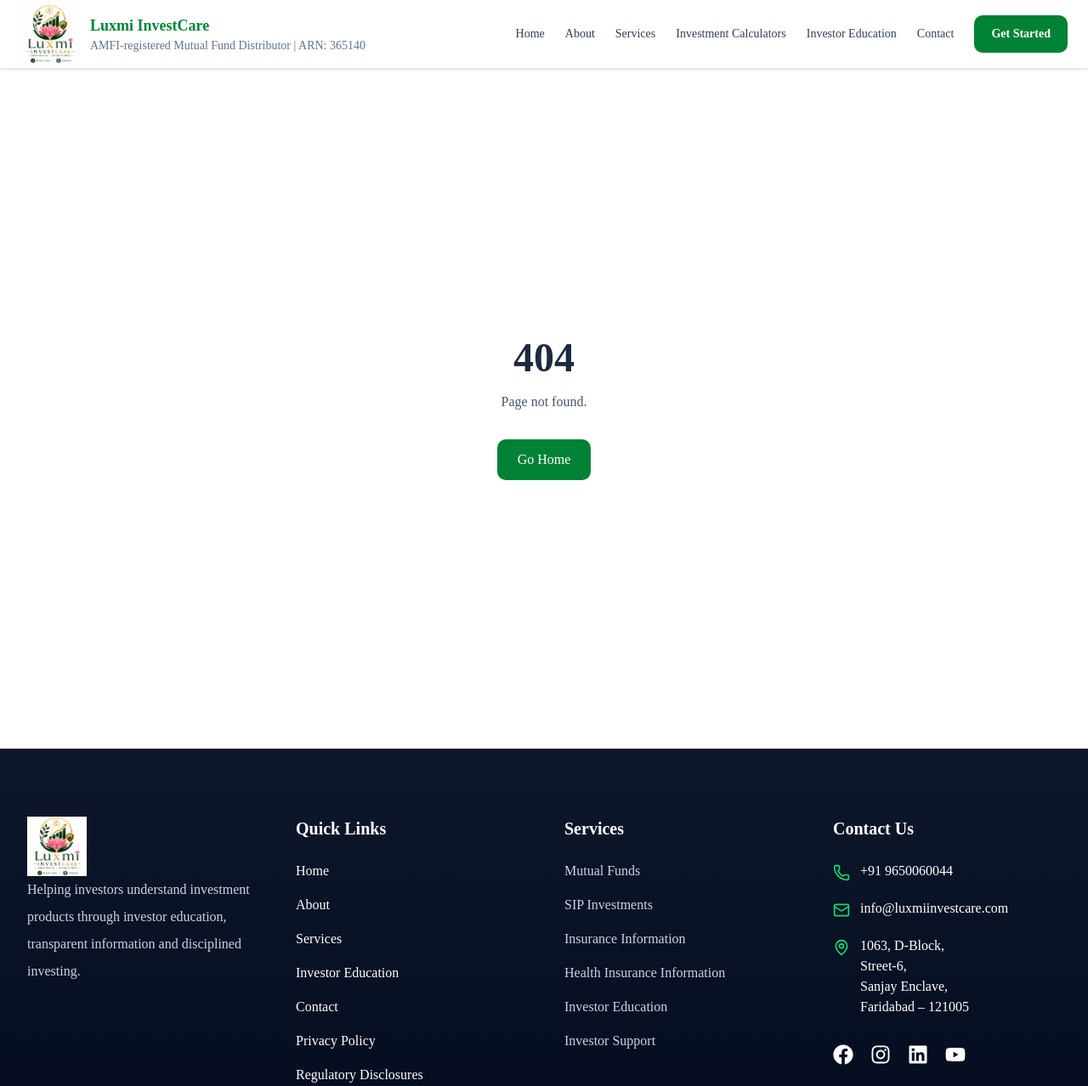
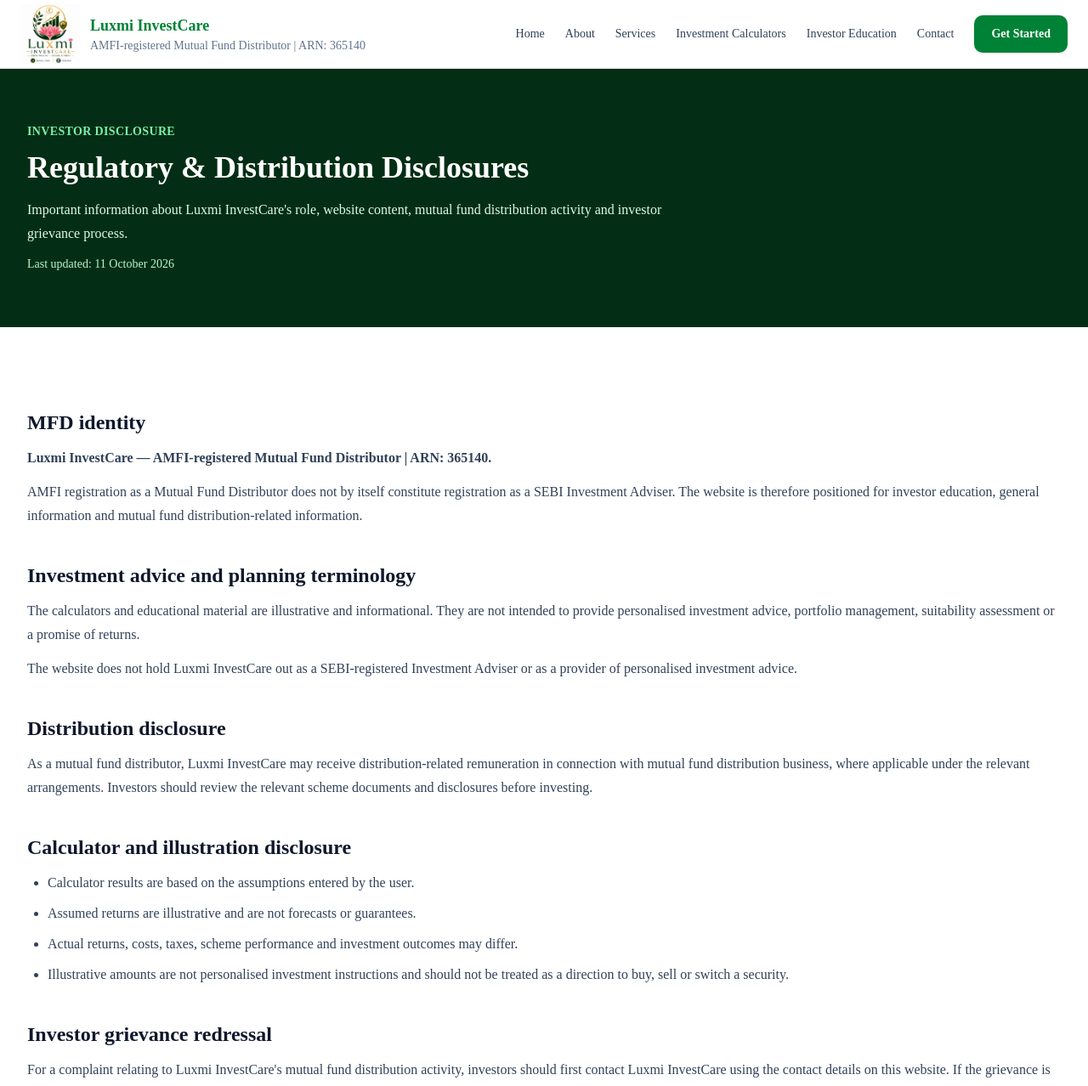
Before and after one commit to shivpawan007/LuxmiInvestCare, a Next.js app: page /disclosures in a window 1280 px wide. Before the commit this address had no page. Shown: the top 1278 px of the page at 85% size. Built offline with nearby package versions, Linux system fonts and the light colour scheme.

Commit message:
Add MFD compliance disclosure page

```diff
--- /dev/null
+++ b/app/disclosures/page.tsx
@@ -0,0 +1,137 @@
+import Link from "next/link";
+import MutualFundRiskWarning from "@/components/compliance/MutualFundRiskWarning";
+
+export const metadata = {
+    title: "Regulatory & Distribution Disclosures | Luxmi InvestCare",
+    description:
+        "Regulatory, distribution and investor-education disclosures for Luxmi InvestCare.",
+};
+
+export default function DisclosuresPage() {
+    return (
+        <main className="bg-white">
+            <section className="bg-green-950 py-16 text-white">
+                <div className="container-custom">
+                    <p className="text-sm font-semibold uppercase tracking-wide text-green-300">
+                        Investor Disclosure
+                    </p>
+                    <h1 className="mt-3 text-4xl font-bold">
+                        Regulatory & Distribution Disclosures
+                    </h1>
+                    <p className="mt-4 max-w-3xl leading-7 text-green-100">
+                        Important information about Luxmi InvestCare's role,
+                        website content, mutual fund distribution activity and
+                        investor grievance process.
+                    </p>
+                    <p className="mt-3 text-sm text-green-200">
+                        Last updated: 11 October 2026
+                    </p>
+                </div>
+            </section>
+
+            <section className="section">
+                <div className="container-custom max-w-4xl">
+                    <div className="space-y-10 text-slate-700">
+                        <section>
+                            <h2 className="text-2xl font-bold text-slate-900">MFD identity</h2>
+                            <p className="mt-3 leading-7">
+                                <strong>Luxmi InvestCare — AMFI-registered Mutual Fund Distributor | ARN: 365140.</strong>
+                            </p>
+                            <p className="mt-3 leading-7">
+                                AMFI registration as a Mutual Fund Distributor does not by itself
+                                constitute registration as a SEBI Investment Adviser. The website
+                                is therefore positioned for investor education, general information
+                                and mutual fund distribution-related information.
+                            </p>
+                        </section>
+
+                        <section>
+                            <h2 className="text-2xl font-bold text-slate-900">Investment advice and planning terminology</h2>
+                            <p className="mt-3 leading-7">
+                                The calculators and educational material are illustrative and
+                                informational. They are not intended to provide personalised investment
+                                advice, portfolio management, suitability assessment or a promise
+                                of returns.
+                            </p>
+                            <p className="mt-3 leading-7">
+                                The website does not hold Luxmi InvestCare out as a SEBI-registered Investment Adviser
+                                or as a provider of personalised investment advice.
+                            </p>
+                        </section>
+
+                        <section>
+                            <h2 className="text-2xl font-bold text-slate-900">Distribution disclosure</h2>
+                            <p className="mt-3 leading-7">
+                                As a mutual fund distributor, Luxmi InvestCare may receive
+                                distribution-related remuneration in connection with mutual fund
+                                distribution business, where applicable under the relevant
+                                arrangements. Investors should review the relevant scheme documents
+                                and disclosures before investing.
+                            </p>
+                        </section>
+
+                        <section>
+                            <h2 className="text-2xl font-bold text-slate-900">Calculator and illustration disclosure</h2>
+                            <ul className="mt-3 list-disc space-y-2 pl-6 leading-7">
+                                <li>Calculator results are based on the assumptions entered by the user.</li>
+                                <li>Assumed returns are illustrative and are not forecasts or guarantees.</li>
+                                <li>Actual returns, costs, taxes, scheme performance and investment outcomes may differ.</li>
+                                <li>Illustrative amounts are not personalised investment instructions and should not be treated as a direction to buy, sell or switch a security.</li>
+                            </ul>
+                        </section>
+
+                        <section>
+                            <h2 className="text-2xl font-bold text-slate-900">Investor grievance redressal</h2>
+                            <p className="mt-3 leading-7">
+                                For a complaint relating to Luxmi InvestCare's mutual fund
+                                distribution activity, investors should first contact Luxmi
+                                InvestCare using the contact details on this website. If the
+                                grievance is not resolved through the concerned entity,
+                                investors may use SEBI's SCORES platform where the matter is
+                                within SCORES' scope.
+                            </p>
+                            <p className="mt-3 leading-7">
+                                <a
+                                    href="https://scores.sebi.gov.in/"
+                                    target="_blank"
+                                    rel="noopener noreferrer"
+                                    className="font-semibold text-green-700 underline"
+                                >
+                                    SEBI SCORES — Investor Complaint Redressal
+                                </a>
+                            </p>
+                        </section>
+
+                        <section>
+                            <h2 className="text-2xl font-bold text-slate-900">Standard mutual fund risk warning</h2>
+                            <div className="mt-4 rounded-xl border border-slate-200 bg-slate-50 p-5">
+                                <MutualFundRiskWarning />
+                            </div>
+                        </section>
+
+                        <section>
+                            <h2 className="text-2xl font-bold text-slate-900">Regulatory references</h2>
+                            <p className="mt-3 leading-7">
+                                The website's compliance wording is designed with reference to
+                                applicable SEBI mutual fund advertising requirements and AMFI
+                                guidance for Mutual Fund Distributors. Regulatory requirements can
+                                change, so this page does not constitute legal advice or regulatory
+                                certification.
+                            </p>
+                        </section>
+
+                        <div className="border-t border-slate-200 pt-6 text-sm text-slate-500">
+                            <Link href="/privacy" className="font-semibold text-green-700 hover:underline">
+                                Privacy Policy
+                            </Link>
+                            <span className="mx-2">·</span>
+                            <Link href="/contact" className="font-semibold text-green-700 hover:underline">
+                                Contact
+                            </Link>
+                        </div>
+                    </div>
+                </div>
+            </section>
+        </main>
+    );
+}
```
